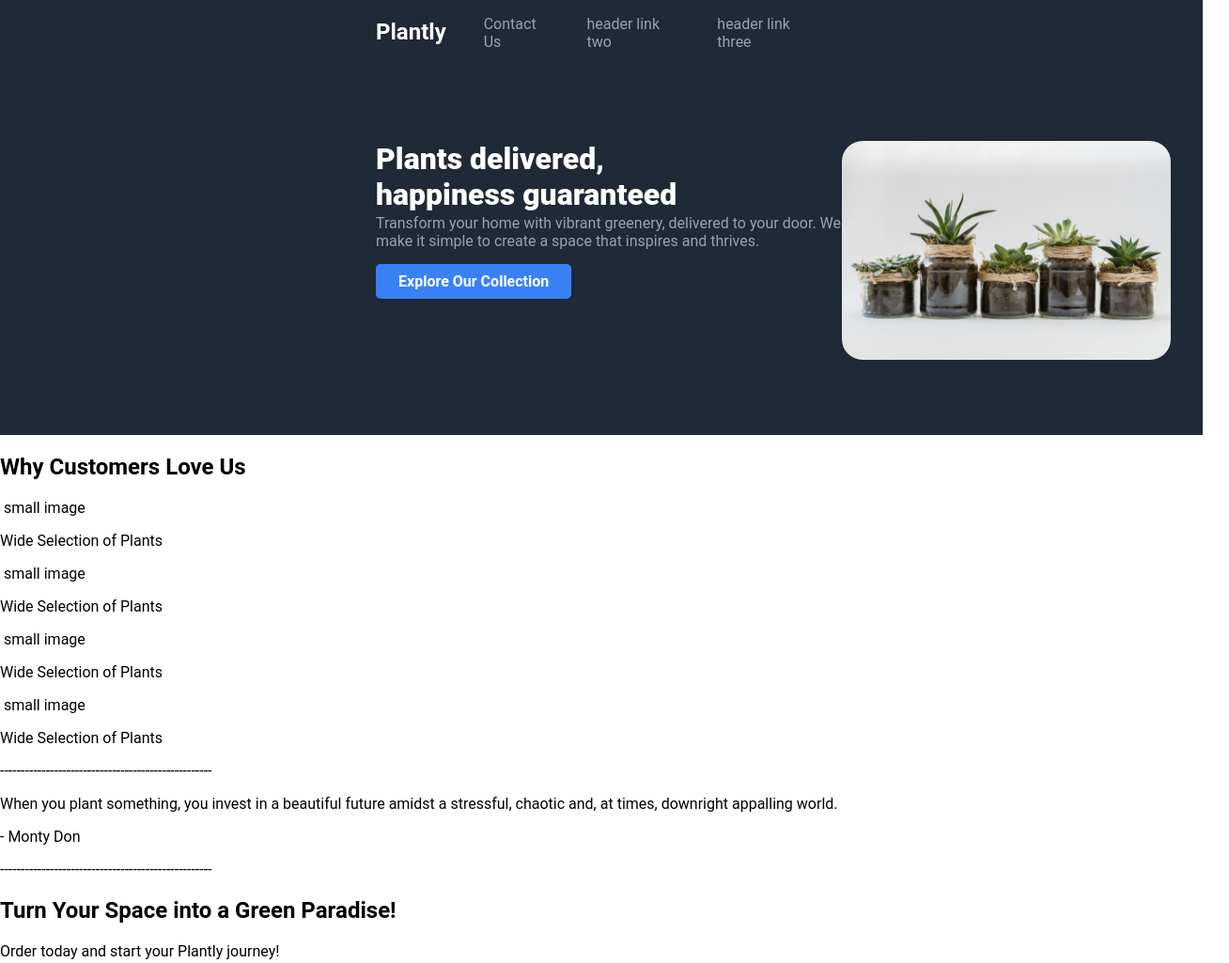
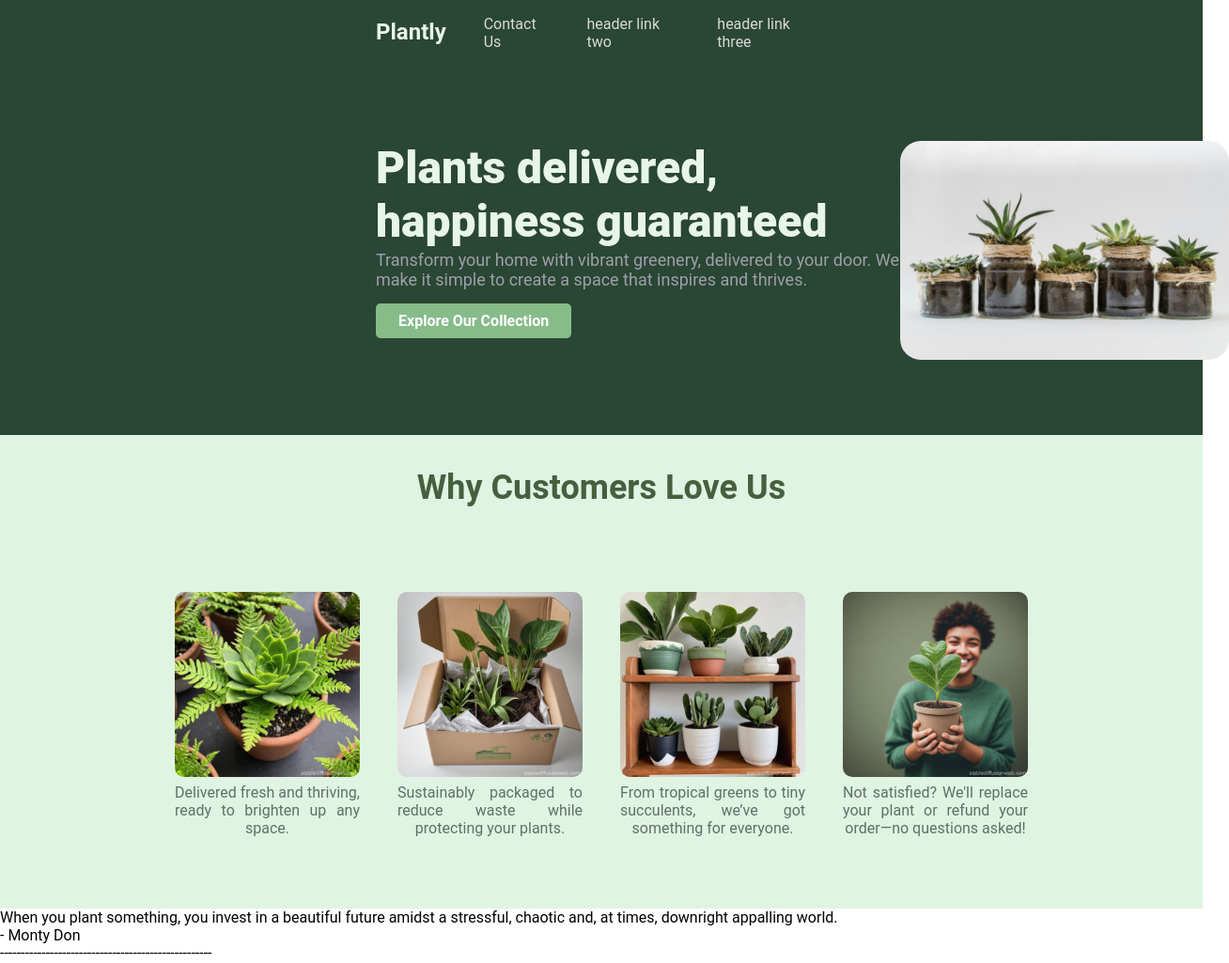
Before and after one commit to vbenedeto/plants_delivery, a plain HTML site: page index.html in a window 1280 px wide. Shown: the top 1025 px of the page at 94% size, 1308 px wide, since content can reach past the window. Drawn offline with Linux system fonts and the light colour scheme.

Commit message:
Add style to cards section

```diff
--- a/index.css
+++ b/index.css
@@ -5,12 +5,12 @@ body {
 }
 
 header, footer {
-  background-color: #1F2937;
+  background-color: #2A4634;
 }
 
 header {
   padding: 0 25em;
-  color: white;
+  color: #E8F5E9;
 }
 
 ul {
@@ -20,7 +20,7 @@ ul {
 }
 
 li {
-  color: #9da0a8;
+  color: #d9d9d9;
 }
 
 h1 {
@@ -28,8 +28,16 @@ h1 {
   text-align: left;
   font-weight: 900;
   margin: 0;
+  font-size: 48px;
 }
 
+p {
+  margin: 0;
+}
+
+#logo {
+  font-size: 24px;
+}
 .navbar {
   display: flex;
   justify-content: space-between;
@@ -45,13 +53,14 @@ h1 {
   width: 31em;
   margin: 2px 0 24px 0;
   color: #9da0a8;
+  font-size: 18px;
 }
 
 .btn {
   text-decoration: none;
   color: white;
   font-weight: 600;
-  background: #3882F6;
+  background: #86bc89;
   padding: 9px 24px;
   border-radius: 5px;
 }
@@ -60,3 +69,37 @@ h1 {
   width: 350px;
   border-radius: 22px;
 }
+
+.info-container {
+  display: flex;
+  height: 27em;
+  flex-direction: column;
+  align-items: center;
+  justify-content: center;
+  padding-bottom: 72px;
+  gap: 60px;
+  background-color: #DFF4E3;
+}
+
+.info-title {
+  color: #45603e;
+  font-size: 36px;
+}
+
+.cards {
+  display: flex;
+  gap: 40px;
+}
+
+.card-description {
+  width: 197px;
+  color: #5f7166;
+  text-align: justify;
+  text-align-last: center;
+}
+
+.card-picture {
+  width: 197px;
+  border-radius: 10px;
+  margin-bottom: 3px;
+}
--- a/index.html
+++ b/index.html
@@ -7,10 +7,9 @@
   <link rel="stylesheet" href="index.css">
 </head>
 <body>
-  <div class="container">
     <header>
       <div class="navbar">
-        <h2>Plantly</h2>
+        <h2 class="logo">Plantly</h2>
         <ul>
           <li>Contact Us</li>
           <li>header link two</li>
@@ -27,28 +26,29 @@
         <img class="header-pic" src="images/pexels-nietjuh-1906439.jpg" />
       </div>
     </header>
-    <section>
-      <h2>Why Customers Love Us</h2>
-      <div>
+
+    <section class="info-container">
+      <h2 class="info-title">Why Customers Love Us</h2>
+      <div class="cards">
         <article>
-          <img /> small image
-          <p>Wide Selection of Plants</p>
+          <img class="card-picture" src="images/06e3bb63-a6b8-47e5-87fc-54c8358744db.jpg" />
+          <p class="card-description">Delivered fresh and thriving, ready to brighten up any space.</p>
         </article>
         <article>
-          <img /> small image
-          <p>Wide Selection of Plants</p>
+          <img class="card-picture" src="images/ef47e13e-4830-4aa5-a4e4-0f0dcb9a503f.jpg" />
+          <p class="card-description">Sustainably packaged to reduce waste while protecting your plants.</p>
         </article>
         <article>
-          <img /> small image
-          <p>Wide Selection of Plants</p>
+          <img class="card-picture" src="images/diverse-plants.jpg " />
+          <p class="card-description">From tropical greens to tiny succulents, we’ve got something for everyone.</p>
         </article>
         <article>
-          <img /> small image
-          <p>Wide Selection of Plants</p>
+          <img class="card-picture" src="images/happy-customer.jpg" />
+          <p class="card-description">Not satisfied? We'll replace your plant or refund your order—no questions asked!</p>
         </article>
       </div>
     </section>
-    ---------------------------------------------------
+
     <section>
       <p>When you plant something, you invest in a beautiful future amidst a stressful, chaotic and, at times, downright appalling world.</p>
       <p>- Monty Don</p>
@@ -67,6 +67,5 @@
     <footer>
       Copyright © Vittoria Benedeto 2025
     </footer>
-  </div>
 </body>
 </html>
```
Also changed, not shown: images/06e3bb63-a6b8-47e5-87fc-54c8358744db.jpg (added), images/diverse-plants.jpg (added), images/ef47e13e-4830-4aa5-a4e4-0f0dcb9a503f.jpg (added), images/happy-customer.jpg (added).
